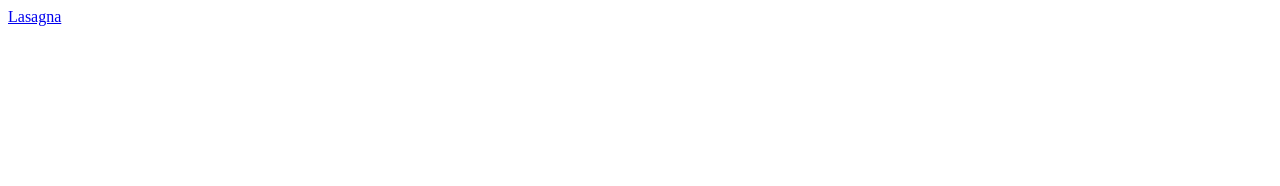
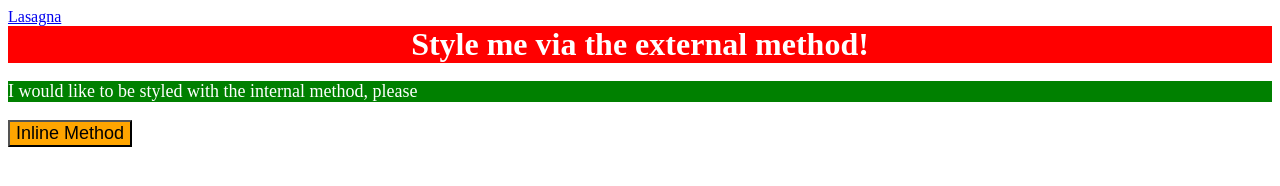
Before and after one commit to nyc-fiddler-crabs-2016/odin-recipes, a plain HTML site: page index.html in a window 1280 px wide. Drawn offline with Linux system fonts and the light colour scheme.

Commit message:
complete odin academy css assignment demonstrating external internal and inline methods

```diff
--- a/index.html
+++ b/index.html
@@ -4,10 +4,23 @@
     <meta charset="UTF-8">
     <meta name="viewport" content="width=device-width, initial-scale=1.0">
     <title>Document</title>
+    <link rel="stylesheet" href="style.css">
+
+    <style>
+        p {
+            background-color: green;
+            color: white;
+            font-size: 18px;
+        }
+
+    </style>
 </head>
 <body>
     <a href="recipes/lasagna.html">Lasagna</a>
 
+    <div>Style me via the external method!</div>
+    <p>I would like to be styled with the internal method, please</p>
+    <button style="background-color: orange; font-size: 18px;">Inline Method</button>
 
 </body>
 </html>
--- /dev/null
+++ b/style.css
@@ -0,0 +1,8 @@
+div {
+    background-color: red;
+    color: white;
+    font-size: 32px;
+    text-align: center;
+    font-weight: bold;
+
+}
```
